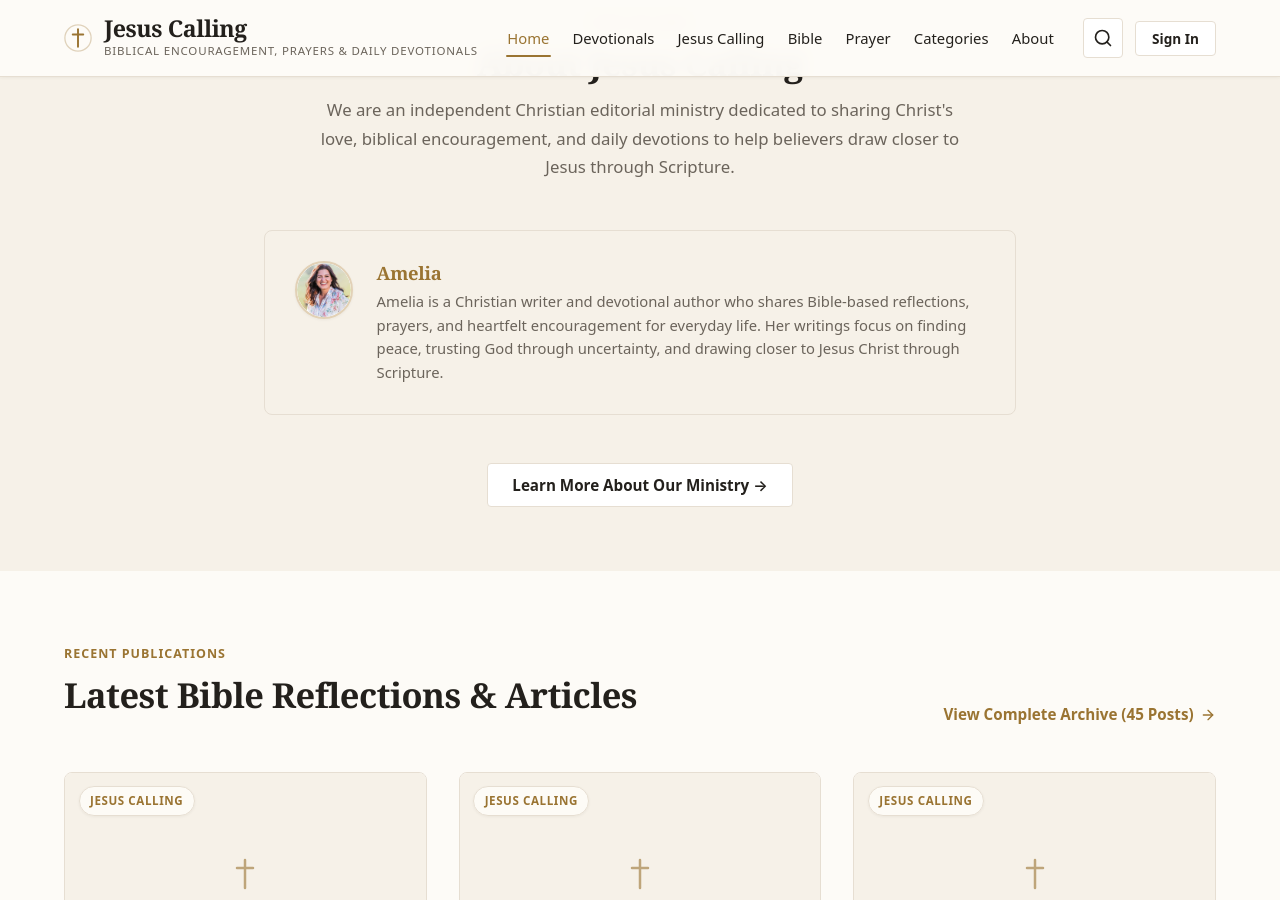
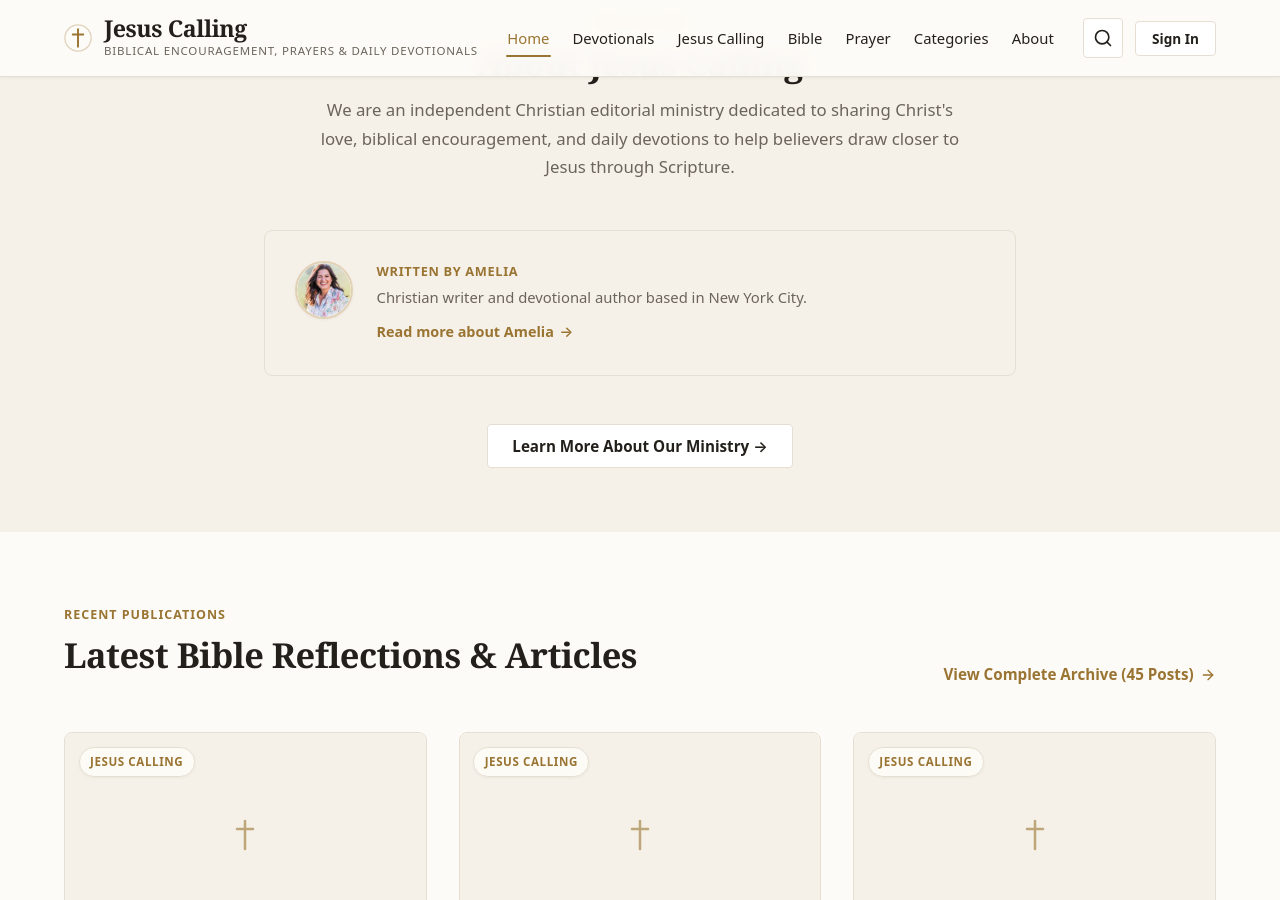
Before and after one commit to biblecalling/biblecalling.github.io, a Jekyll site: the page built from index.html, in a window 1280 px wide and 900 px high, scrolled down 4304 px. Built offline with Jekyll 4.4.1, drawn with Linux system fonts in a browser that asks for light colours.

Commit message:
Improve Amelia author profile

```diff
--- a/_config.yml
+++ b/_config.yml
@@ -16,6 +16,7 @@
 author:
   name: "Amelia"
   photo: "/assets/images/amelia-author.jpg"
+  url: "/amelia/"
   email: "contact@jesuscalling.github.io"
   bio: "Amelia is a Christian writer and devotional author who shares Bible-based reflections, prayers, and heartfelt encouragement for everyday life. Her writings focus on finding peace, trusting God through uncertainty, and drawing closer to Jesus Christ through Scripture."
 
--- a/_includes/author-bio.html
+++ b/_includes/author-bio.html
@@ -1,17 +1,17 @@
 <section class="author-bio-card" aria-label="About the Author">
   <div class="bio-avatar" aria-hidden="true">
-    {% if site.author.photo and site.author.photo != "" %}
-      <img src="{{ site.author.photo | relative_url }}" alt="{{ site.author.name }}" class="bio-avatar-img" width="58" height="58" loading="lazy">
-    {% else %}
-      ✝
-    {% endif %}
+    <a href="{{ site.baseurl }}/amelia/" tabindex="-1" aria-hidden="true">
+      <img src="{{ site.author.photo | default: '/assets/images/amelia-author.jpg' | relative_url }}" alt="Amelia — Christian writer and devotional author" class="bio-avatar-img" width="58" height="58" loading="lazy">
+    </a>
   </div>
   <div class="bio-details">
-    <h3 class="bio-name">
-      <a href="{{ site.baseurl }}/about/#author" class="bio-name-link">{{ page.author.name | default: page.author | default: site.author.name }}</a>
-    </h3>
-    <p class="bio-desc">
-      {{ page.author.bio | default: site.author.bio }}
+    <div style="font-size: 0.8rem; text-transform: uppercase; letter-spacing: 0.05em; color: var(--color-accent); font-weight: 700; margin-bottom: 0.25rem;">Written by Amelia</div>
+    <p class="bio-desc" style="margin-bottom: 0.5rem;">
+      Christian writer and devotional author based in New York City.
     </p>
+    <a href="{{ site.baseurl }}/amelia/" class="author-more-link" style="font-weight: 600; font-size: 0.9rem; color: var(--color-accent); display: inline-flex; align-items: center; gap: 0.35rem;">
+      <span>Read more about Amelia</span>
+      <span aria-hidden="true">&rarr;</span>
+    </a>
   </div>
 </section>
--- a/_includes/head.html
+++ b/_includes/head.html
@@ -1,6 +1,6 @@
 <meta charset="utf-8">
 <meta name="viewport" content="width=device-width, initial-scale=1.0">
-<title>{% if page.url == '/' %}{{ page.title | default: site.title }}{% elsif page.title %}{% if page.title contains site.title %}{{ page.title }}{% else %}{{ page.title }} | {{ site.title }}{% endif %}{% else %}{{ site.title }} - {{ site.tagline }}{% endif %}</title>
+<title>{% if page.exact_title %}{{ page.title }}{% elsif page.url == '/' %}{{ page.title | default: site.title }}{% elsif page.title %}{% if page.title contains site.title %}{{ page.title }}{% else %}{{ page.title }} | {{ site.title }}{% endif %}{% else %}{{ site.title }} - {{ site.tagline }}{% endif %}</title>
 
 <!-- SEO Meta Tags -->
 {% assign page_desc = page.description | default: page.excerpt | default: site.description | strip_html | strip_newlines | truncate: 160 %}
--- a/_layouts/page.html
+++ b/_layouts/page.html
@@ -6,7 +6,7 @@
   <header class="page-header">
     <div class="container container-reading">
       {% include breadcrumbs.html %}
-      <h1 class="page-title">{{ page.title }}</h1>
+      <h1 class="page-title">{{ page.h1 | default: page.title }}</h1>
       {% if page.description %}
         <p class="page-lead">{{ page.description }}</p>
       {% endif %}
--- a/_layouts/post.html
+++ b/_layouts/post.html
@@ -26,7 +26,7 @@
       <!-- Article Meta Box -->
       <div class="article-meta-box">
         <div class="article-author-info">
-          <div class="author-avatar" aria-hidden="true">
+          <a href="{{ site.baseurl }}/amelia/" class="author-avatar" aria-label="About Amelia">
             {% if site.author.photo and site.author.photo != "" %}
               <img src="{{ site.author.photo | relative_url }}" alt="{{ site.author.name }}" class="author-avatar-img" width="40" height="40">
             {% else %}
@@ -35,10 +35,10 @@
                 <path d="M16 8v16M11 13h10" stroke="currentColor" stroke-width="2" stroke-linecap="round"/>
               </svg>
             {% endif %}
-          </div>
+          </a>
           <div>
             <span class="author-name" itemprop="author" itemscope itemtype="https://schema.org/Person">
-              <span itemprop="name">{{ page.author.name | default: page.author | default: site.author.name }}</span>
+              <a href="{{ site.baseurl }}/amelia/" itemprop="url"><span itemprop="name">{{ page.author.name | default: page.author | default: site.author.name }}</span></a>
             </span>
             <div class="article-dates">
               <time datetime="{{ page.date | date_to_xmlschema }}" itemprop="datePublished">
--- /dev/null
+++ b/amelia.html
@@ -0,0 +1,103 @@
+---
+layout: page
+title: "Amelia — Christian Writer & Devotional Author"
+h1: "Amelia"
+breadcrumb_title: "Amelia"
+description: "Meet Amelia, a Christian writer and devotional author in New York City who shares Bible-based reflections, prayers, and encouragement for everyday life."
+permalink: /amelia/
+exact_title: true
+---
+
+<div class="author-profile-intro" style="display: flex; gap: 1.5rem; align-items: center; margin: 1.5rem 0 2.5rem; padding: 1.5rem; background: var(--color-bg-alt); border: 1px solid var(--color-border); border-radius: var(--radius-md);">
+  <img src="{{ '/assets/images/amelia-author.jpg' | relative_url }}" alt="Amelia — Christian writer and devotional author" width="110" height="110" style="border-radius: 50%; object-fit: cover; border: 3px solid var(--color-accent-border); box-shadow: var(--shadow-sm); flex-shrink: 0;">
+  <div>
+    <p style="font-size: 1.15rem; font-weight: 500; color: var(--color-text-main); margin-bottom: 0.35rem; line-height: 1.5;">
+      Hi, I'm Amelia. I write the daily devotional reflections on this site.
+    </p>
+    <p style="font-size: 0.9rem; color: var(--color-text-muted); margin-bottom: 0;">
+      📍 New York City, USA &bull; Christian Writer &amp; Devotional Author
+    </p>
+  </div>
+</div>
+
+<h2>Why I started writing</h2>
+<p>
+  I write these reflections as a way to slow down with Scripture, think about the day's devotional reading, and share an honest reflection that may encourage someone else.
+</p>
+
+<h2>A little about me</h2>
+<p>
+  I live in New York City, USA.
+</p>
+
+<h2>How I write these posts</h2>
+<p>
+  Every post starts with the day's reading in Sarah Young's <em>Jesus Calling</em>. I read it first, and then I open my Bible and look at the verses behind the idea. What I write is my own reflection, in my own words.
+</p>
+<p>
+  I quote Scripture from the King James Version because it is in the public domain. I do not copy text from the book. If I'm not sure about something, I leave it out instead of guessing.
+</p>
+
+<h2>What I am not</h2>
+<p>
+  I'm not presenting myself as a pastor, theologian, or counselor.
+</p>
+<p>
+  These posts are meant to encourage you, not to treat or diagnose anything. If you are dealing with anxiety, depression, grief, or anything that feels too heavy, please talk to a doctor, counselor, or pastor you trust. If you are in crisis, contact your local emergency services or an appropriate crisis line.
+</p>
+
+<h2>About this website and Jesus Calling</h2>
+<p>
+  This is an independent website. It is not connected to Sarah Young, her publisher, or the official Jesus Calling brand.
+</p>
+<p>
+  <em>Jesus Calling</em> is a devotional written from the point of view of Jesus. It is not Scripture. I read it as a prompt for reflection, and I always try to check ideas against the Bible. I'd encourage you to do the same.
+</p>
+
+<h2>Get in touch</h2>
+<p>
+  If you have a question, a prayer request, or you've spotted a mistake, you can get in touch through the <a href="{{ site.baseurl }}/contact/">Contact page</a>.
+</p>
+
+<hr style="border: none; border-top: 1px solid var(--color-border); margin: 3rem 0 2.5rem;">
+
+<h2>Articles by Amelia</h2>
+<p style="color: var(--color-text-muted); margin-bottom: 1.75rem;">
+  Explore daily devotional reflections and Scripture studies written by Amelia:
+</p>
+
+<div class="author-articles-list" style="display: flex; flex-direction: column; gap: 1.25rem;">
+  {% assign amelia_posts = site.posts | where_exp: "item", "item.author == 'Amelia' or item.author.name == 'Amelia' or item.author == nil" %}
+  {% for post in amelia_posts %}
+    <article class="author-article-row" style="background: var(--color-surface); border: 1px solid var(--color-border); border-radius: var(--radius-md); padding: 1.35rem 1.5rem; transition: transform var(--transition-fast), box-shadow var(--transition-fast); box-shadow: var(--shadow-sm);">
+      <div style="font-size: 0.8rem; color: var(--color-text-muted); margin-bottom: 0.4rem; display: flex; align-items: center; gap: 0.5rem; flex-wrap: wrap;">
+        <time datetime="{{ post.date | date_to_xmlschema }}">{{ post.date | date: "%B %-d, %Y" }}</time>
+        {% if post.categories.first %}
+          <span style="opacity: 0.5;">&bull;</span>
+          <span style="color: var(--color-accent); font-weight: 600;">{{ post.categories.first }}</span>
+        {% endif %}
+      </div>
+      <h3 style="font-family: var(--font-serif); font-size: 1.2rem; line-height: 1.35; margin: 0 0 0.5rem;">
+        <a href="{{ post.url | relative_url }}" style="color: var(--color-text-main); text-decoration: none;">{{ post.title }}</a>
+      </h3>
+      <p style="font-size: 0.92rem; color: var(--color-text-body); line-height: 1.6; margin: 0 0 0.85rem;">
+        {{ post.description | default: post.excerpt | strip_html | strip_newlines | truncate: 150 }}
+      </p>
+      <a href="{{ post.url | relative_url }}" style="font-size: 0.875rem; font-weight: 600; color: var(--color-accent); display: inline-flex; align-items: center; gap: 0.35rem;">
+        <span>Read reflection</span>
+        <span aria-hidden="true">&rarr;</span>
+      </a>
+    </article>
+  {% endfor %}
+</div>
+
+<script type="application/ld+json">
+{
+  "@context": "https://schema.org",
+  "@type": "Person",
+  "name": "Amelia",
+  "url": "https://jesuscalling.github.io/amelia/",
+  "image": "https://jesuscalling.github.io/assets/images/amelia-author.jpg",
+  "description": "Amelia is a Christian writer and devotional author who shares Bible-based reflections, prayers, and heartfelt encouragement for everyday life."
+}
+</script>
--- a/sitemap.xml
+++ b/sitemap.xml
@@ -95,6 +95,12 @@
     <priority>0.7</priority>
   </url>
   <url>
+    <loc>{{ site.url }}/amelia/</loc>
+    <lastmod>{{ site.time | date_to_xmlschema }}</lastmod>
+    <changefreq>weekly</changefreq>
+    <priority>0.8</priority>
+  </url>
+  <url>
     <loc>{{ site.url }}/bible/</loc>
     <lastmod>{{ site.time | date_to_xmlschema }}</lastmod>
     <changefreq>weekly</changefreq>
```
Also changed, not shown: other parts of _includes/head.html (+1 -1 lines), about.html (+14 -6 lines).
